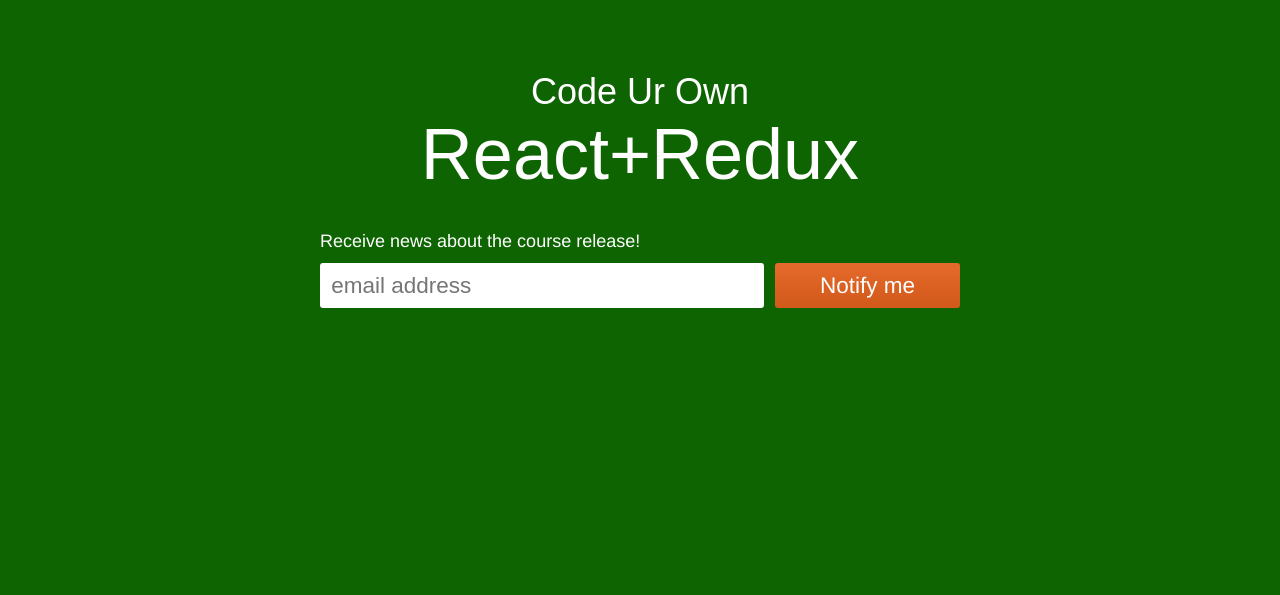
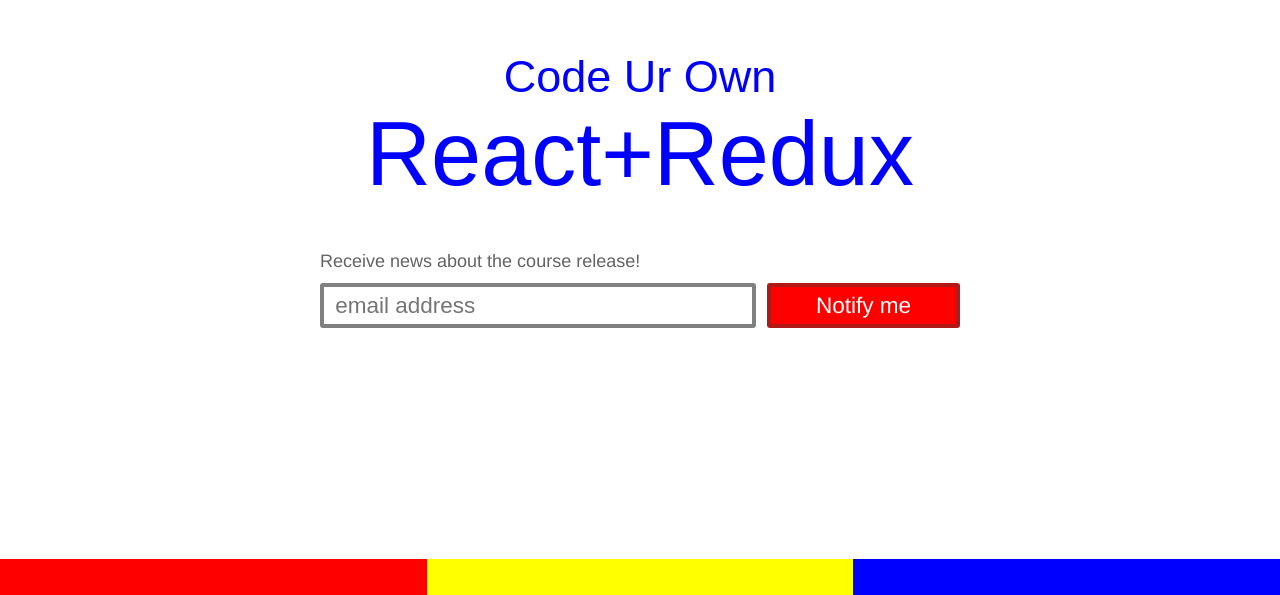
Before and after one commit to jaketrent/codeurown, a Next.js app: page / in a window 1280 px wide. Shown: the part 205-800 px from the top of the page. Built offline with nearby package versions, Linux system fonts and the light colour scheme; a web font is replaced by a local one.

Commit message:
refactor: container styles

```diff
--- a/components/global-styles.js
+++ b/components/global-styles.js
@@ -12,8 +12,8 @@ export default _ =>
       margin: 0;
       padding: 0;
       font-family: 'Helvetica Neue', Helvetica, sans-serif;
-      background-color: #0f6402;
-      color: #fff;
+      background-color: #fff;
+      color: #636363;
       font-size: 16px;
     }
     h1,
@@ -21,6 +21,7 @@ export default _ =>
     h3 {
       font-family: "Gobold-Regular", sans-serif;
       font-weight: 100;
+      color: blue;
       margin: 0;
     }
     a {
@@ -46,6 +47,11 @@ export default _ =>
     iframe {
       max-width: 100%;
     }
+    input[type=button],
+    input[type=submit],
+    button {
+      cursor: pointer;
+    }
     @media screen and (min-width: 426px) {
     }
     @media screen and (min-width: 769px) {
--- a/components/landing-layout.js
+++ b/components/landing-layout.js
@@ -1,8 +1,23 @@
+const Block = props =>
+  <div className="block" style={{ background: props.color }}>
+    <style jsx>{`
+      .block {
+        flex: 1;
+        height: 2em;
+      }
+    `}</style>
+  </div>
+
 export default props =>
   <div className="landing">
     <div className="inner">
       {props.children}
     </div>
+    <footer className="footer">
+      <Block color="red" />
+      <Block color="yellow" />
+      <Block color="blue" />
+    </footer>
     <style jsx>{`
       .landing {
         display: flex;
@@ -17,5 +32,12 @@ export default props =>
       .inner {
         max-width: 640px;
       }
+      .footer {
+        position: fixed;
+        bottom: 0;
+        left: 0;
+        display: flex;
+        width: 100%;
+      }
     `}</style>
   </div>
--- a/components/mail.js
+++ b/components/mail.js
@@ -48,7 +48,7 @@ export default props =>
       }
       .mail__input {
         padding: 0.125em .5em;
-        border: 0;
+        border: 4px solid grey;
         border-radius: 3px;
         height: 2em;
         line-height: 2em;
@@ -58,21 +58,19 @@ export default props =>
       .mail__button {
         display: inline-block;
         height: 2em;
-        line-height: 2em;
         padding: 0 2em;
-        background: linear-gradient(0deg, #d1591a, #e56a2c);
+        background: red;
+        border: 4px solid #b11818;
         border-radius: 3px;
         margin: 0 auto;
         text-align: center;
-        border: none;
         font-size: 1.25em;
         color: #fff;
         font-family: 'Helvetica Neue', Helvetica, sans-serif;
       }
       .mail__button:hover {
         color: #fff;
-        background: #e56a2c;
-        border: none;
+        background: #b11818;
       }
       @media screen and (min-width: 426px) {
         .mail {
--- a/components/title.js
+++ b/components/title.js
@@ -6,12 +6,24 @@ export default _ =>
     <style jsx>{`
       h1 {
         text-align: center;
-        font-size: 2em;
+        font-size: 1.5em;
         margin-bottom: 1em;
       }
       .line2 {
         font-size: 2em;
         display: block;
       }
+      @media screen and (min-width: 426px) {
+        h1 {
+          font-size: 2em;
+        }
+      }
+      @media screen and (min-width: 769px) {
+        h1 {
+          font-size: 2.5em;
+        }
+      }
+      @media screen and (min-width: 1441px) {
+      }
     `}</style>
   </header>
```
